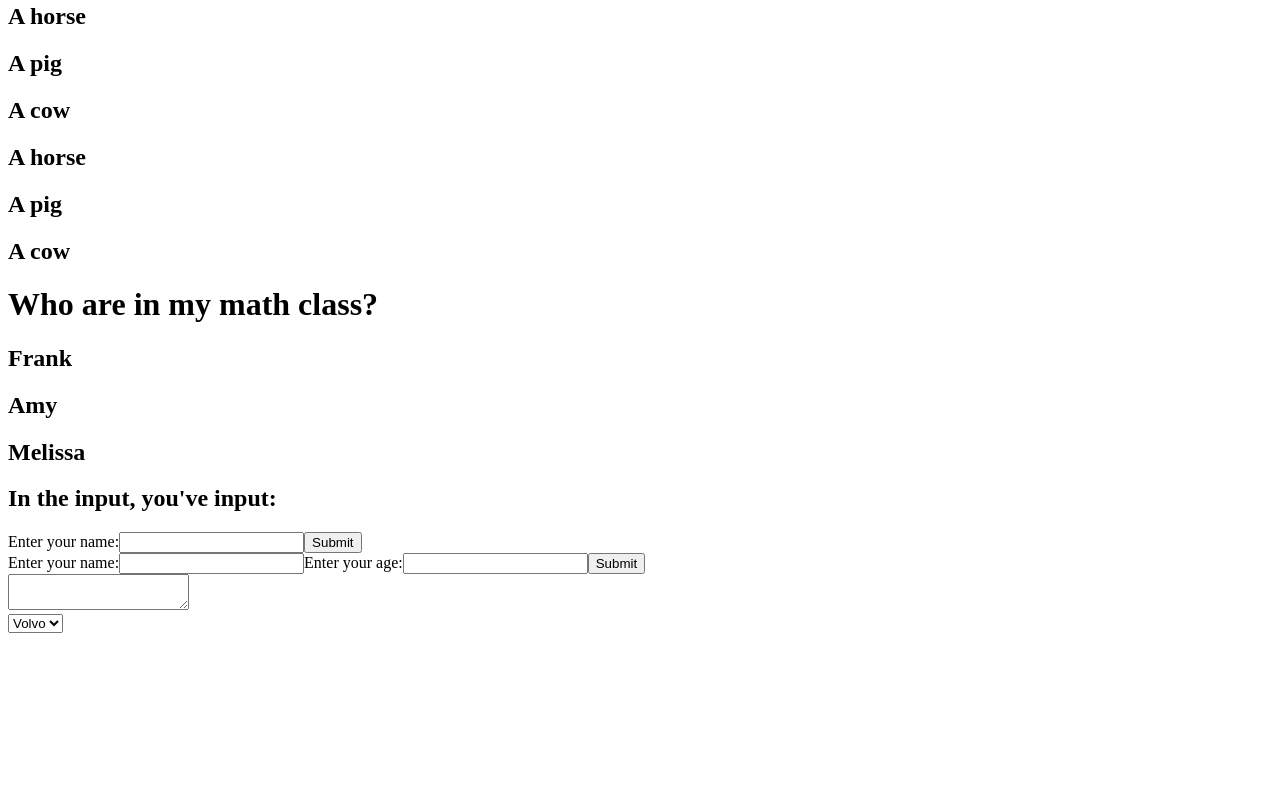
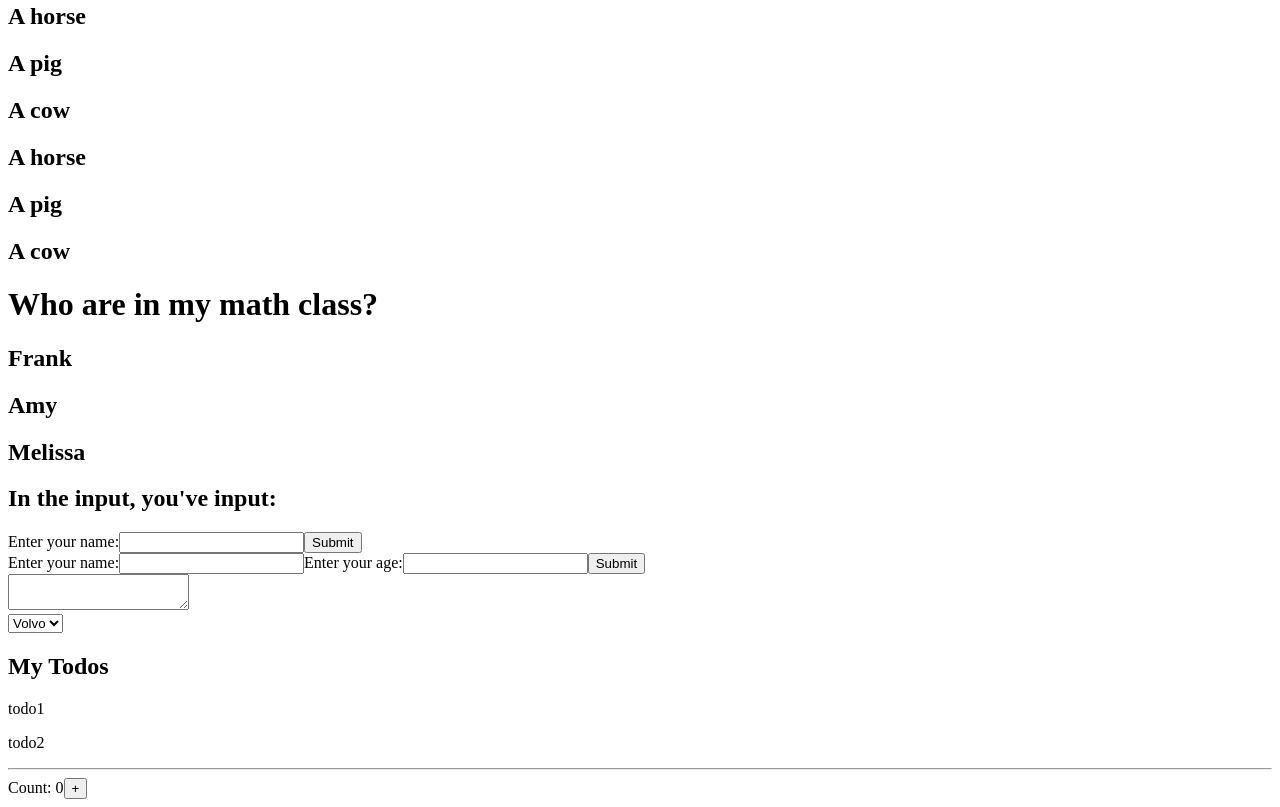
Before and after one commit to ting11222001/JavaScript-Leetcode-30-Day-Challenge, a React app in the folder react/my-app/: page / in a window 1280 px wide. Shown: the part 967-1774 px from the top of the page. Before the commit the page ends 1608 px from the top, so only its background shows below. Built offline with nearby package versions, Linux system fonts and the light colour scheme.

Commit message:
Add memo practice

```diff
--- a/react/my-app/public/index.html
+++ b/react/my-app/public/index.html
@@ -51,5 +51,6 @@
     <div id="form2"></div>
     <div id="textArea"></div>
     <div id="select"></div>
+    <div id="memoPractice"></div>
   </body>
 </html>
--- /dev/null
+++ b/react/my-app/src/Todos.js
@@ -0,0 +1,18 @@
+// https://www.w3schools.com/REACT/react_memo.asp
+
+import { memo } from "react";
+
+const Todos = ({ todos }) => {
+  console.log("child render"); // When you click the increment button in the index.js, the Todos component re-renders.
+
+  return (
+    <>
+      <h2>My Todos</h2>
+      {todos.map((todo, index) => {
+        return <p key={index}>{todo}</p>
+      })}
+    </>
+  )
+}
+// export default Todos
+export default memo(Todos)
--- a/react/my-app/src/index.js
+++ b/react/my-app/src/index.js
@@ -7,6 +7,7 @@
 import React, { useState } from 'react';
 import ReactDOM from 'react-dom/client';
 import ImportedCar from './testExportCar'; // can change the imported function name
+import Todos from "./Todos";
 
 /**
  * JSX allows us to write HTML elements in JavaScript and place them in the DOM without any createElement() and/or appendChild() methods. JSX converts HTML tags into react elements.
@@ -338,7 +339,7 @@ function MyTextArea() {
 
   return (
     <form>
-      <textArea value={textArea} onChange={handleTextChange} />
+      <textarea value={textArea} onChange={handleTextChange}></textarea>
     </form>
   )
 }
@@ -367,3 +368,26 @@ function MySelect() {
 }
 const select = ReactDOM.createRoot(document.getElementById('select'));
 select.render(<MySelect />)
+
+// Using memo will cause React to skip rendering a component if its props have not changed.
+const Todo = () => {
+  const [todos, setTodos] = useState(["todo1", "todo2"])
+  const [count, setCount] = useState(0)
+
+  const increment = () => {
+    setCount(count => count + 1);
+  }
+
+  return (
+    <>
+      <Todos todos={todos} />
+      <hr />
+      <div>
+        Count: {count}
+        <button onClick={increment}>+</button>
+      </div>
+    </>
+  )
+}
+const memoPractice = ReactDOM.createRoot(document.getElementById('memoPractice'));
+memoPractice.render(<Todo />)
```
